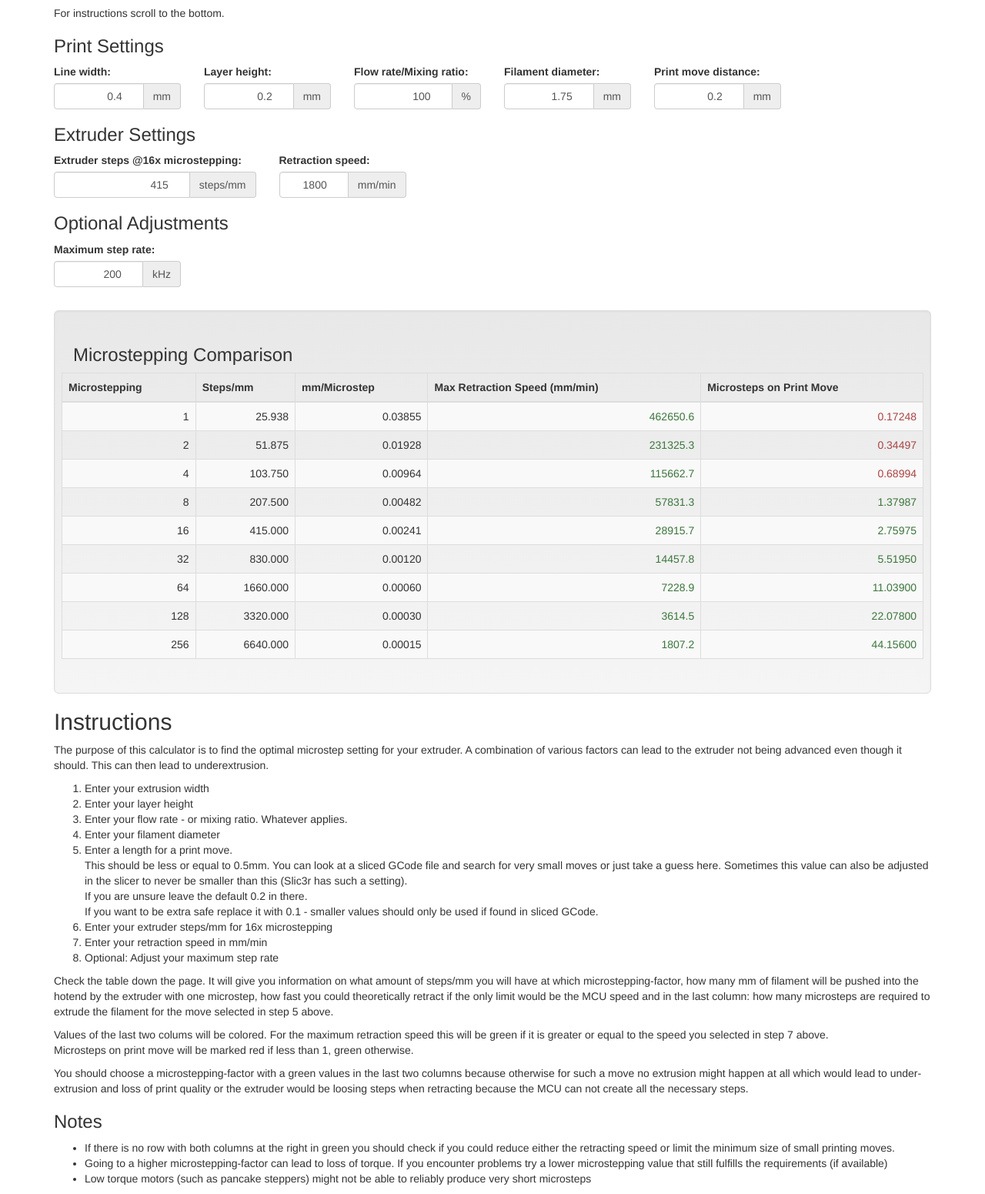
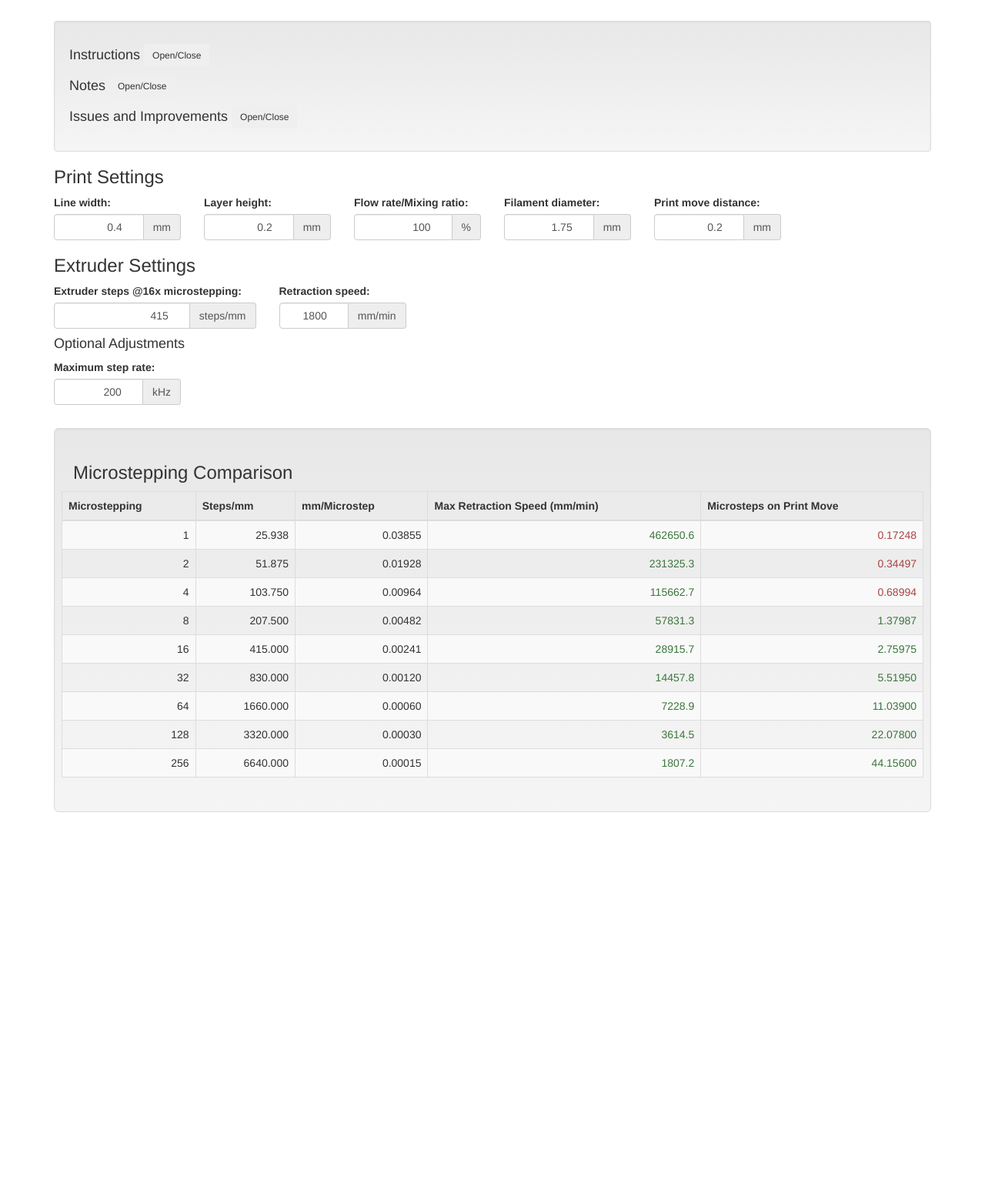
Before and after one commit to wilriker/microstep-calculator, a plain HTML site: page index.html in a window 1280 px wide. Shown: the part 174-1725 px from the top of the page at 77% size. After the commit the page ends 1249 px from the top, so only its background shows below. Drawn offline with nearby package versions, Linux system fonts and the light colour scheme.

Commit message:
Move instructions et al to top in collapsed containers

```diff
--- a/index.html
+++ b/index.html
@@ -23,7 +23,73 @@
 
 	<div class="container">
 		<h1>Extruder Microstep Calculator</h1>
-		For instructions scroll to the bottom.
+		<div class="well">
+			<h4>Instructions
+				<button class="btn btn-sm btn-light" type="button" data-toggle="collapse" data-target="#instructions" aria-expanded="false" aria-controls="instructions">
+					Open/Close
+				</button>
+			</h4>
+			<div class="collapse" id="instructions">
+				<p>
+				The purpose of this calculator is to find the optimal microstep setting for your extruder. A combination of various
+				factors can lead to the extruder not being advanced even though it should. This can then lead to underextrusion.
+				</p>
+				<p>
+				<ol>
+					<li>Enter your extrusion width</li>
+					<li>Enter your layer height</li>
+					<li>Enter your flow rate - or mixing ratio. Whatever applies.</li>
+					<li>Enter your filament diameter</li>
+					<li>Enter a length for a print move.<br/>
+						This should be less or equal to 0.5mm. You can look at a sliced GCode file and search for very small moves or just take a guess here.
+						Sometimes this value can also be adjusted in the slicer to never be smaller than this (Slic3r has such a setting).<br/>
+						If you are unsure leave the default 0.2 in there.<br/>
+						If you want to be extra safe replace it with 0.1 - smaller values should only be used if found in sliced GCode.</li>
+					<li>Enter your extruder steps/mm for 16x microstepping</li>
+					<li>Enter your retraction speed in mm/min</li>
+					<li>Optional: Adjust your maximum step rate</li>
+				</ol>
+				</p>
+				<p>
+				Check the table down the page. It will give you information on what amount of steps/mm you will have at which microstepping-factor,
+				how many mm of filament will be pushed into the hotend by the extruder with one microstep, how fast you could theoretically retract if the only
+				limit would be the MCU speed and in the last column:
+				how many microsteps are required to extrude the filament for the move selected in step 5 above.
+				</p>
+				<p>
+				Values of the last two colums will be colored. For the maximum retraction speed this will be green if it is greater or equal to the speed
+				you selected in step 7 above.<br/>
+				Microsteps on print move will be marked red if less than 1, green otherwise.
+				</p>
+				<p>
+				You should choose a microstepping-factor with a green values in the last two columns because otherwise for such a move no extrusion might
+				happen at all which would lead to under-extrusion and loss of print quality or the extruder would be loosing steps when retracting because
+				the MCU can not create all the necessary steps.
+				</p>
+			</div>
+			<h4>Notes
+				<button class="btn btn-sm btn-light" type="button" data-toggle="collapse" data-target="#notes" aria-expanded="false" aria-controls="notes">
+					Open/Close
+				</button>
+			</h4>
+			<div class="collapse" id="notes">
+				<ul>
+					<li>If there is no row with both columns at the right in green you should check if you could reduce either the retracting speed or limit the minimum size of small printing moves.</li>
+					<li>Going to a higher microstepping-factor can lead to loss of torque. If you encounter problems try a lower microstepping value that still fulfills the requirements (if available)</li>
+					<li>Low torque motors (such as pancake steppers) might not be able to reliably produce very short microsteps</li>
+				</ul>
+			</div>
+			<h4>Issues and Improvements
+				<button class="btn btn-sm btn-light" type="button" data-toggle="collapse" data-target="#issues" aria-expanded="false" aria-controls="issues">
+					Open/Close
+				</button>
+			</h4>
+			<div class="collapse" id="issues">
+				<p>
+				If you have any issues or improvements please report them at <a href="https://forum.duet3d.com/topic/6156/guide-how-to-select-extruder-microstep-setting" target="_blank">the Duet Forum</a>
+				</p>
+			</div>
+		</div>
 		<form autocomplete="off" action="javascript:void(0);">
 			<h3>Print Settings</h3>
 			<div class="row">
@@ -80,7 +146,7 @@
 					</div>
 				</div>
 			</div>
-			<h3>Optional Adjustments</h3>
+			<h4>Optional Adjustments</h4>
 			<div class="row">
 				<div class="col-md-2">
 					<label for="step_rate">Maximum step rate:</label>
@@ -197,49 +263,6 @@
 				</div>
 			</div>
 		</form>
-		<h2>Instructions</h2>
-		<p>
-			The purpose of this calculator is to find the optimal microstep setting for your extruder. A combination of various
-			factors can lead to the extruder not being advanced even though it should. This can then lead to underextrusion.
-		</p>
-		<p>
-			<ol>
-				<li>Enter your extrusion width</li>
-				<li>Enter your layer height</li>
-				<li>Enter your flow rate - or mixing ratio. Whatever applies.</li>
-				<li>Enter your filament diameter</li>
-				<li>Enter a length for a print move.<br/>
-					This should be less or equal to 0.5mm. You can look at a sliced GCode file and search for very small moves or just take a guess here.
-					Sometimes this value can also be adjusted in the slicer to never be smaller than this (Slic3r has such a setting).<br/>
-					If you are unsure leave the default 0.2 in there.<br/>
-					If you want to be extra safe replace it with 0.1 - smaller values should only be used if found in sliced GCode.</li>
-				<li>Enter your extruder steps/mm for 16x microstepping</li>
-				<li>Enter your retraction speed in mm/min</li>
-				<li>Optional: Adjust your maximum step rate</li>
-			</ol>
-		</p>
-		<p>
-			Check the table down the page. It will give you information on what amount of steps/mm you will have at which microstepping-factor,
-			how many mm of filament will be pushed into the hotend by the extruder with one microstep, how fast you could theoretically retract if the only
-			limit would be the MCU speed and in the last column:
-			how many microsteps are required to extrude the filament for the move selected in step 5 above.
-		</p>
-		<p>
-			Values of the last two colums will be colored. For the maximum retraction speed this will be green if it is greater or equal to the speed
-			you selected in step 7 above.<br/>
-			Microsteps on print move will be marked red if less than 1, green otherwise.
-		</p>
-		<p>
-			You should choose a microstepping-factor with a green values in the last two columns because otherwise for such a move no extrusion might
-			happen at all which would lead to under-extrusion and loss of print quality or the extruder would be loosing steps when retracting because
-			the MCU can not create all the necessary steps.
-		</p>
-		<h3>Notes</h3>
-		<ul>
-			<li>If there is no row with both columns at the right in green you should check if you could reduce either the retracting speed or limit the minimum size of small printing moves.</li>
-			<li>Going to a higher microstepping-factor can lead to loss of torque. If you encounter problems try a lower microstepping value that still fulfills the requirements (if available)</li>
-			<li>Low torque motors (such as pancake steppers) might not be able to reliably produce very short microsteps</li>
-		</ul>
 	</div>
 
 	<!-- jQuery (necessary for Bootstrap's JavaScript plugins) -->
--- a/js/main.js
+++ b/js/main.js
@@ -19,6 +19,7 @@ function calcUStepsTable() {
 	var extruderSteps16    = parseFloat($('#extruder_steps').val()),
 		stepRate           = parseInt($('#step_rate').val()) * 1000,
 		retractionSpeed    = parseInt($('#retraction_speed').val()),
+		// TODO: This needs to go to a variable and not parsed from hidden contents
 		extrusionOnSegment = parseFloat($('#extrusion_on_segment').text()),
 		segmentSize        = parseFloat($('#segment_size').val()),
 
```
